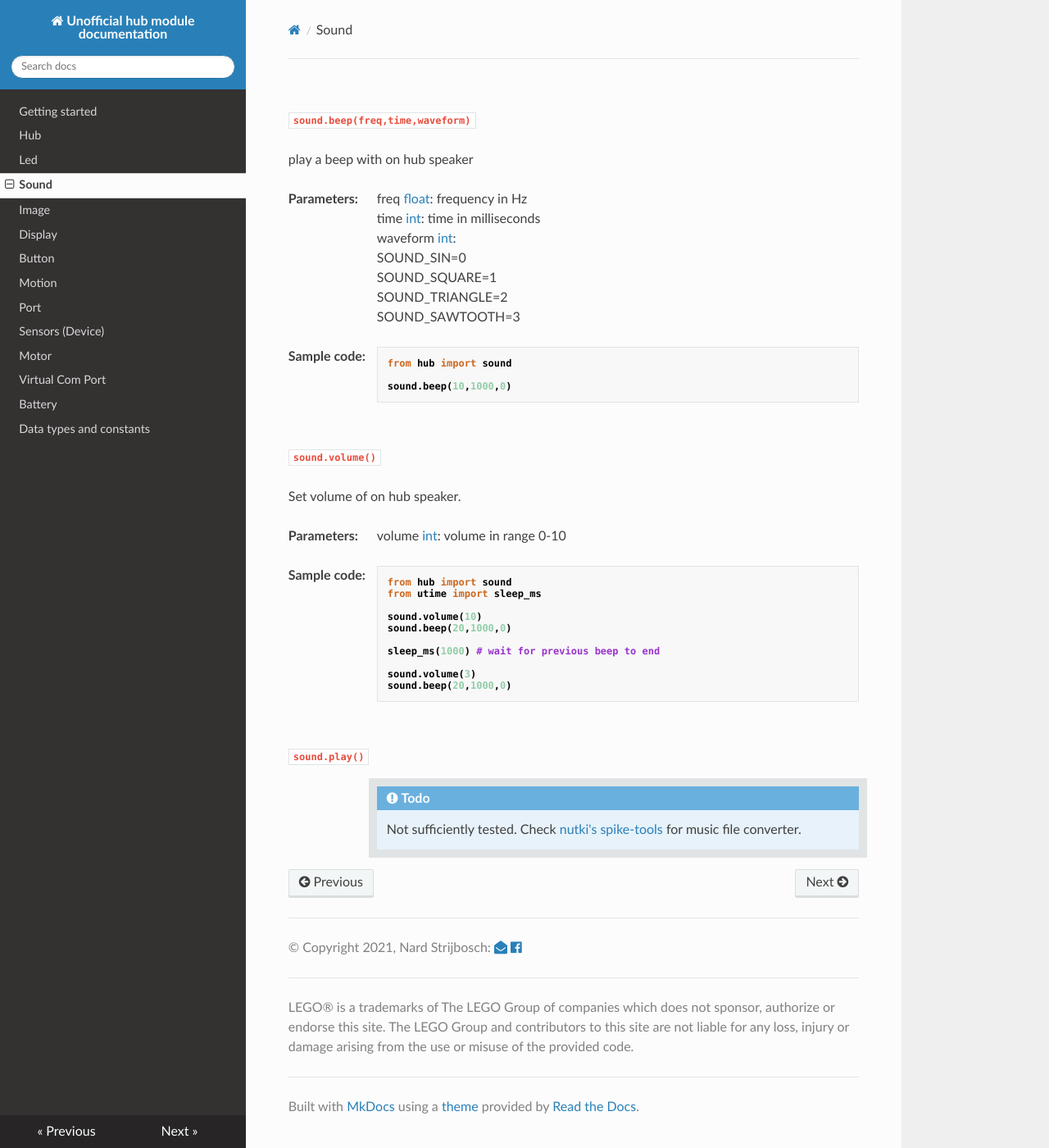
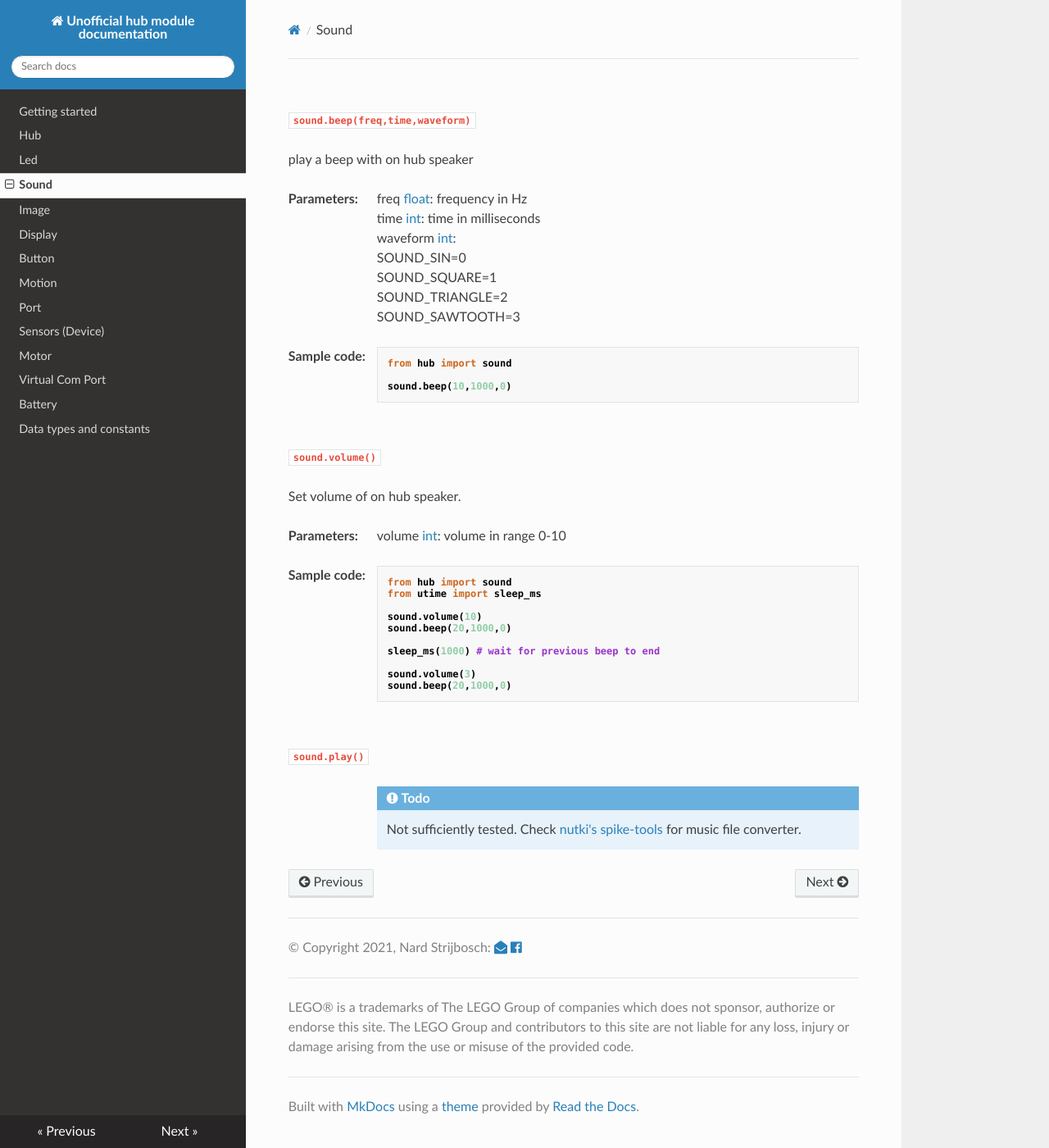
Before and after one commit to NStrijbosch/hub-module-notes, an MkDocs documentation site: the page built from docs/sound.md, in a window 1280 px wide and 1400 px high, scrolled down 3 px. Shown: the whole window at 82% size. Built offline with MkDocs 1.6.1, drawn with Linux system fonts in a browser that asks for light colours; nearby versions of some CDN libraries.

Commit message:
Update custom.css

```diff
--- a/docs/custom.css
+++ b/docs/custom.css
@@ -34,8 +34,7 @@
 
 code {    background: #e7f2fa;    color: #2980B9;  font-weight: bold;  border-top: solid 3px #6ab0de; margin: 6px 0; padding: 6px;}
 .note, .warning, .todo, .danger, .info {margin-left: 108px;}
-.todo {outline-style: solid;    outline-color: #e1e4e5;
-    outline-width: 10px;}
+.todo {background: #e7f2fa}
 h1 {font-size: 150%;}
 h2 {font-size: 10%; visibility:hidden;}
 h3 {font-size: 100%}
```
